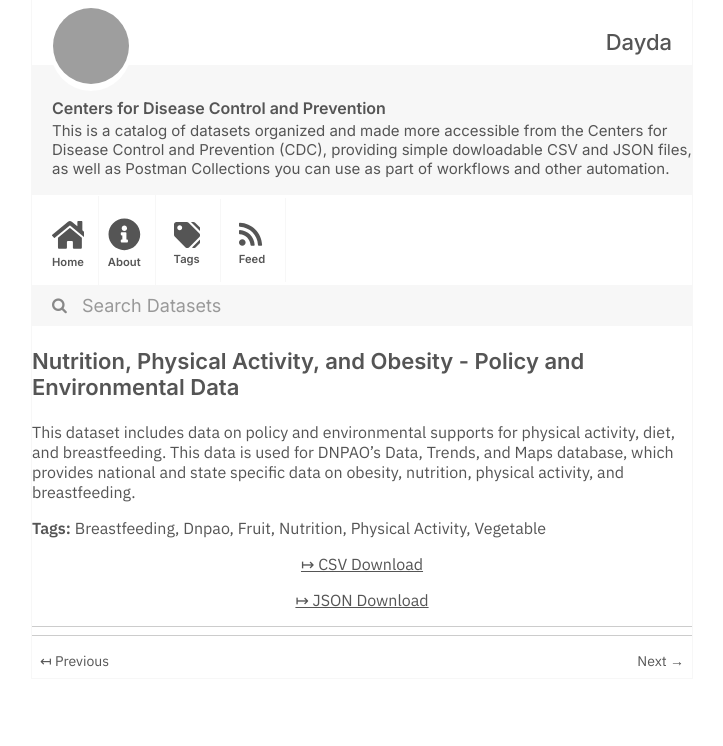
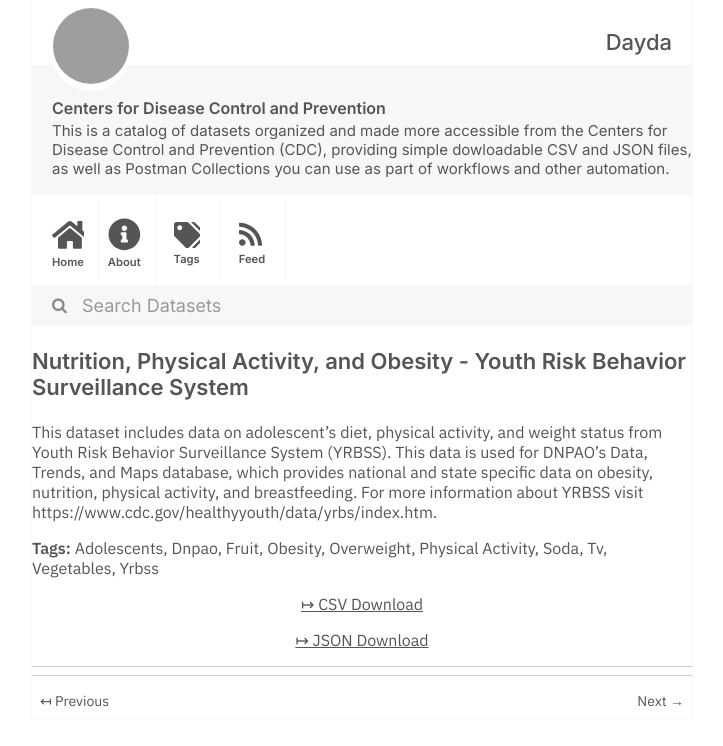
Before and after one commit to dayda-entities/centers-for-disease-control-and-prevention, a Jekyll site: the page built from _posts/2020-11-12-nutrition-physical-activity-an.md, in a window 1280 px wide, cut to the strip 0-746 px from the top of the page. Shown: the whole strip, without its empty margins (278-1001 px from the left). Built offline with Jekyll 4.4.1, drawn with Linux system fonts in a browser that asks for light colours; grey boxes are pictures that could not be loaded.

Commit message:
Publish Data

```diff
--- a/_posts/2020-11-12-nutrition-physical-activity-an.md
+++ b/_posts/2020-11-12-nutrition-physical-activity-an.md
@@ -1,20 +1,26 @@
 ---
-title: 'Nutrition, Physical Activity, and Obesity - Policy and Environmental Data'
-created: '2020-11-12T12:15:08.981286'
-modified: '2021-04-21T19:29:07.817301'
+title: >-
+  Nutrition, Physical Activity, and Obesity - Youth Risk Behavior Surveillance
+  System
+created: '2020-11-12T12:16:41.000293'
+modified: '2021-04-21T19:40:52.151558'
 state: active
 type: dataset
 tags:
-  - Breastfeeding
+  - Adolescents
   - Dnpao
   - Fruit
-  - Nutrition
+  - Obesity
+  - Overweight
   - Physical Activity
-  - Vegetable
+  - Soda
+  - Tv
+  - Vegetables
+  - Yrbss
 groups: []
-csv_url: 'https://data.cdc.gov/api/views/k8w5-7ju6/rows.csv?accessType=DOWNLOAD'
-json_url: 'https://data.cdc.gov/api/views/k8w5-7ju6/rows.json?accessType=DOWNLOAD'
+csv_url: 'https://data.cdc.gov/api/views/vba9-s8jp/rows.csv?accessType=DOWNLOAD'
+json_url: 'https://data.cdc.gov/api/views/vba9-s8jp/rows.json?accessType=DOWNLOAD'
 layout: post
 
 ---
-This dataset includes data on policy and environmental supports for physical activity, diet, and breastfeeding. This data is used for DNPAO's Data, Trends, and Maps database, which provides national and state specific data on obesity, nutrition, physical activity, and breastfeeding.
+This dataset includes data on adolescent's diet, physical activity, and weight status from Youth Risk Behavior Surveillance System (YRBSS). This data is used for DNPAO's Data, Trends, and Maps database, which provides national and state specific data on obesity, nutrition, physical activity, and breastfeeding. For more information about YRBSS visit https://www.cdc.gov/healthyyouth/data/yrbs/index.htm.
```
